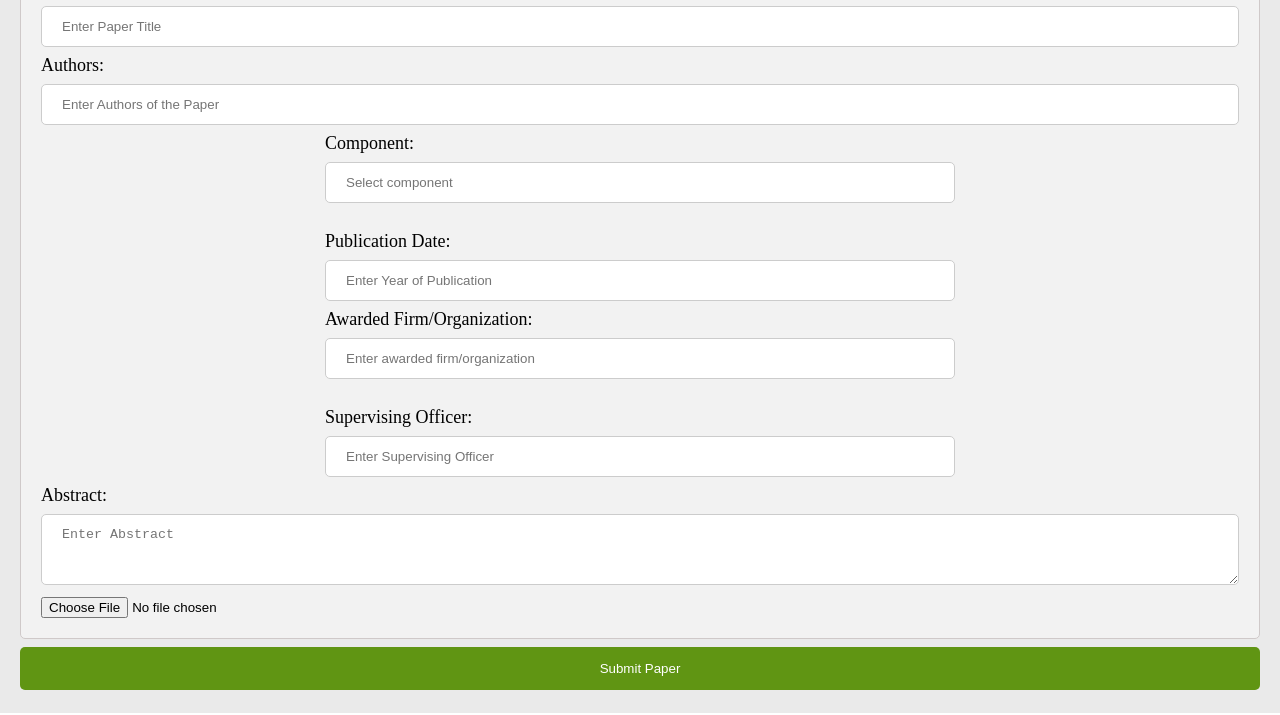
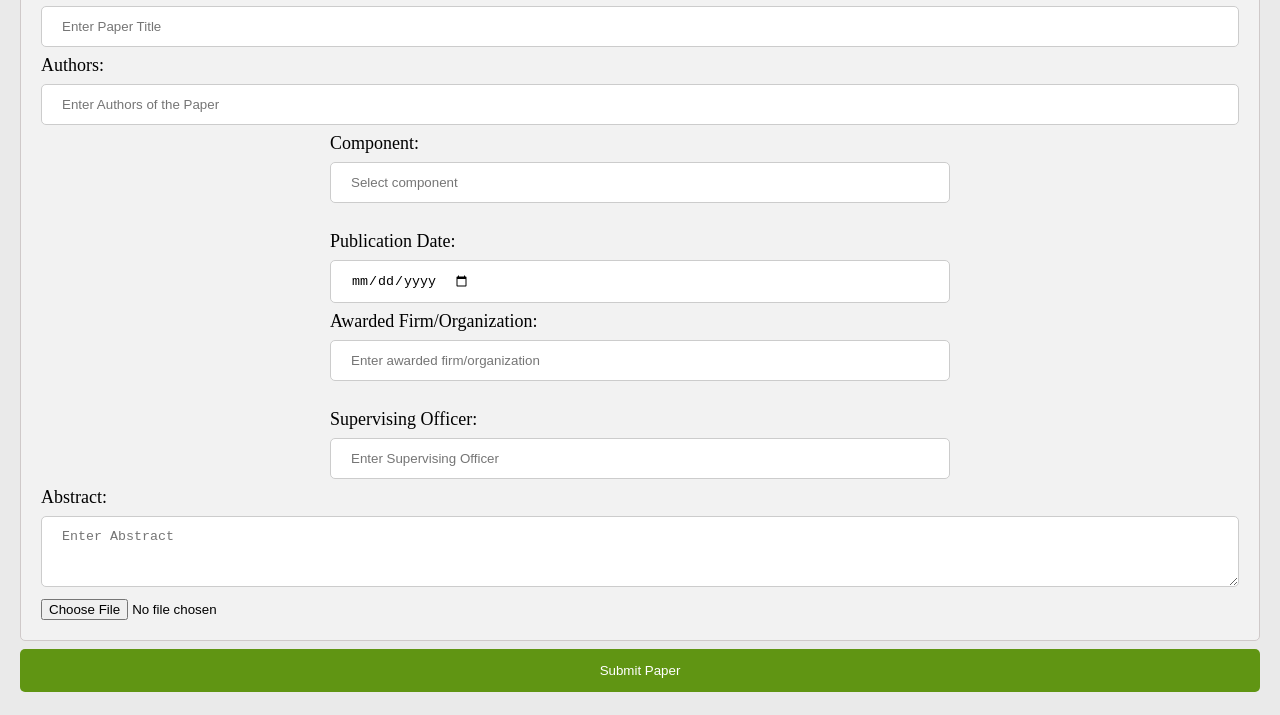
Before and after one commit to jmmahfuz/form-design-2, a plain HTML site: page index.html in a window 1280 px wide. Shown: the part 101-816 px from the top of the page. Drawn offline with Linux system fonts and the light colour scheme.

Commit message:
date piker added

```diff
--- a/css/index.css
+++ b/css/index.css
@@ -47,7 +47,7 @@
 }
 
 .component_input_field {
-    width: 630px;
+    width: 620px;
     padding: 12px 20px;
     margin: 8px 0;
     display: flex;
--- a/index.html
+++ b/index.html
@@ -33,7 +33,7 @@
                     </div>
                     <div>
                         <span class="title_text">Publication Date:</span> <br>
-                        <input class="component_input_field" type="text" name="Publication" id="Publication"
+                        <input   class="component_input_field" type="date" name="Publication" id="Publication"
                             placeholder="Enter Year of Publication" required>
                     </div>
                 </div>
```
